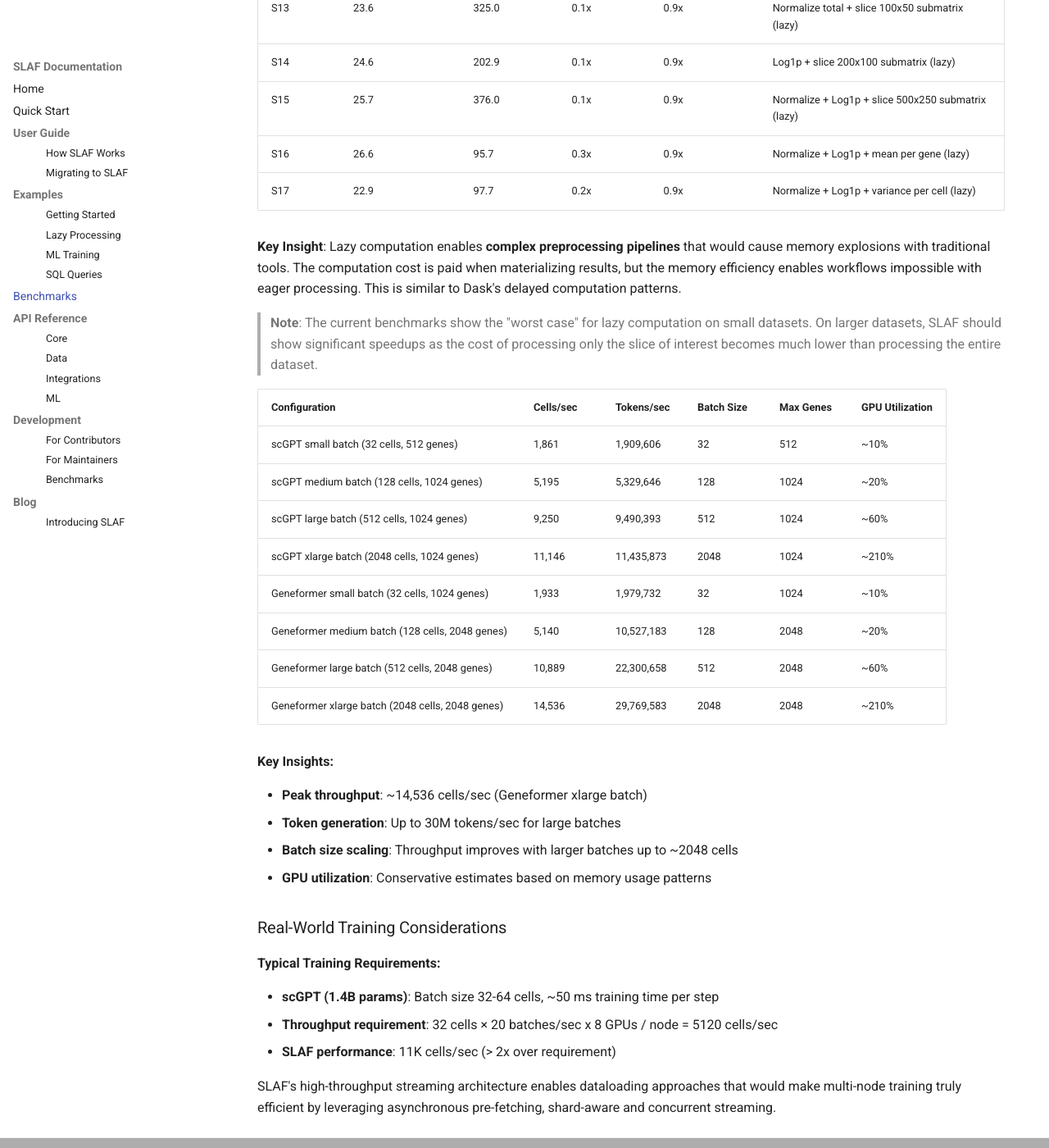
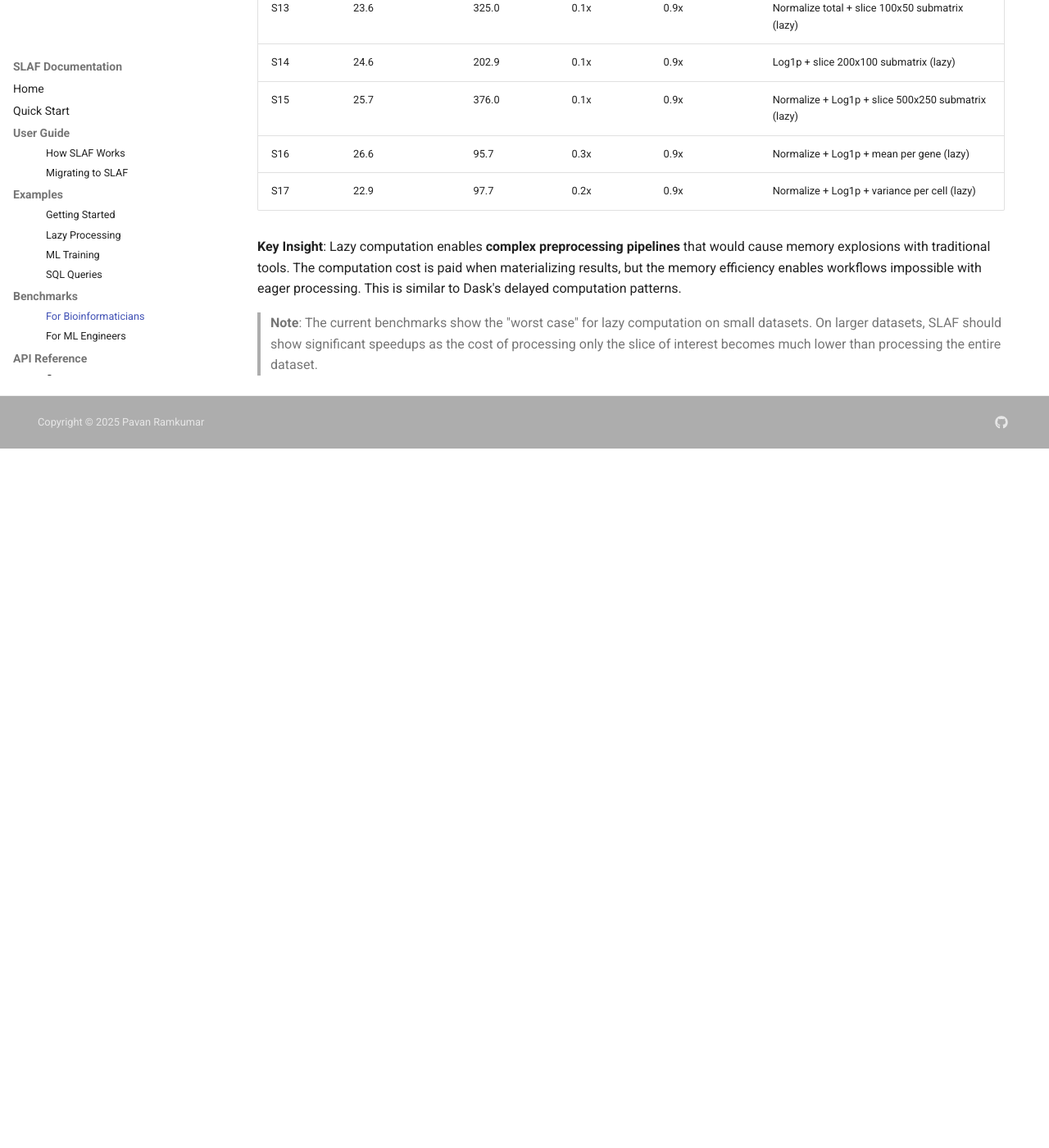
Before and after one commit to slaf-project/slaf, an MkDocs documentation site: the page built from docs/benchmarks/bioinformatics_benchmarks.md, in a window 1280 px wide and 1400 px high, scrolled down 6291 px. Shown: the whole window at 82% size. Built offline with MkDocs 1.6.1 and Material for MkDocs 9.7.7, drawn with Linux system fonts in a browser that asks for light colours; comment, search, counter and statistics services are not loaded; after the commit the page ends 6838 px from its top, so only the background shows below that; some of the changed text lies outside the part shown.

Commit message:
carve out benchmarks into bioinformatics and ml

```diff
--- a/docs/benchmarks/performance.md
+++ b/docs/benchmarks/bioinformatics_benchmarks.md
@@ -1,4 +1,4 @@
-# Performance Benchmarks
+# Bioinformatics Benchmarks
 
 SLAF delivers **capability expansion** for single-cell analysis - enabling workflows that are impractical or impossible with traditional tools due to memory constraints and performance limitations.
 
@@ -84,19 +84,18 @@ cluster_cells = slaf.filter_cells(leiden=["0", "1", "2"])
 
 ### Performance Results
 
-| Scenario                | Traditional Total (ms) | SLAF Total (ms) | Total Speedup | Memory Efficiency | Description          |
-| ----------------------- | ---------------------- | --------------- | ------------- | ----------------- | -------------------- |
-| S1       |   24.2 |    53.9 |     0.4x |     1.0x | Cells with >=500 genes |
-| S2       |   25.6 |    17.4 |     1.5x |     1.0x | Cells with <=15% mitochondrial genes |
-| S3       |   21.3 |    16.7 |     1.3x |     1.0x | Cells with low mitochondrial content |
-| S4       |   20.9 |    16.3 |     1.3x |     1.0x | Cells in clusters 0,1,2 |
-| S5       |   20.6 |    17.4 |     1.2x |     0.9x | Cells in largest cluster (0) |
-| S6       |   20.9 |    18.0 |     1.2x |     0.9x | Cells from batch_1 |
-| S7       |   21.2 |    15.3 |     1.4x |     0.9x | Cells in clusters 0,1 from batch_1 |
-| S8       |   19.8 |    15.2 |     1.3x |     0.9x | High-quality cells (>=1000 genes, <=10% mt) |
-| S9       |   21.2 |    16.0 |     1.3x |     0.9x | Cells with 800-2000 total counts |
-| S10       |   20.7 |    15.8 |     1.3x |     1.0x | Cells with 200-1500 genes |
-
+| Scenario | Traditional Total (ms) | SLAF Total (ms) | Total Speedup | Memory Efficiency | Description                                 |
+| -------- | ---------------------- | --------------- | ------------- | ----------------- | ------------------------------------------- |
+| S1       | 24.2                   | 53.9            | 0.4x          | 1.0x              | Cells with >=500 genes                      |
+| S2       | 25.6                   | 17.4            | 1.5x          | 1.0x              | Cells with <=15% mitochondrial genes        |
+| S3       | 21.3                   | 16.7            | 1.3x          | 1.0x              | Cells with low mitochondrial content        |
+| S4       | 20.9                   | 16.3            | 1.3x          | 1.0x              | Cells in clusters 0,1,2                     |
+| S5       | 20.6                   | 17.4            | 1.2x          | 0.9x              | Cells in largest cluster (0)                |
+| S6       | 20.9                   | 18.0            | 1.2x          | 0.9x              | Cells from batch_1                          |
+| S7       | 21.2                   | 15.3            | 1.4x          | 0.9x              | Cells in clusters 0,1 from batch_1          |
+| S8       | 19.8                   | 15.2            | 1.3x          | 0.9x              | High-quality cells (>=1000 genes, <=10% mt) |
+| S9       | 21.2                   | 16.0            | 1.3x          | 0.9x              | Cells with 800-2000 total counts            |
+| S10      | 20.7                   | 15.8            | 1.3x          | 1.0x              | Cells with 200-1500 genes                   |
 
 **Key Insight**: The speedup comes from **faster metadata loading** (SLAF loads only metadata vs h5ad loading everything), while memory efficiency comes from **loading only the data you need**. This is similar to using Polars/DuckDB for structured data queries instead of pandas.
 
@@ -147,16 +146,15 @@ result = slaf.get_submatrix(
 
 ### Performance Results
 
-| Scenario                 | Traditional Total (ms) | SLAF Total (ms) | Total Speedup | Memory Efficiency | Description          |
-| ------------------------ | ---------------------- | --------------- | ------------- | ----------------- | -------------------- |
-| S1       |   22.4 |    19.8 |     1.1x |     0.9x | Single cell expression |
-| S2       |   19.5 |    19.1 |     1.0x |     0.9x | Another single cell |
-| S3       |   19.5 |    18.8 |     1.0x |     0.9x | Two cells |
-| S4       |   19.5 |    19.4 |     1.0x |     0.8x | Three cells |
-| S5       |   19.5 |    201.1 |     0.1x |     0.9x | 100x50 submatrix |
-| S6       |   19.7 |    218.5 |     0.1x |     0.9x | 500x100 submatrix |
-| S7       |   22.4 |    227.7 |     0.1x |     0.7x | 500x500 submatrix |
-
+| Scenario | Traditional Total (ms) | SLAF Total (ms) | Total Speedup | Memory Efficiency | Description            |
+| -------- | ---------------------- | --------------- | ------------- | ----------------- | ---------------------- |
+| S1       | 22.4                   | 19.8            | 1.1x          | 0.9x              | Single cell expression |
+| S2       | 19.5                   | 19.1            | 1.0x          | 0.9x              | Another single cell    |
+| S3       | 19.5                   | 18.8            | 1.0x          | 0.9x              | Two cells              |
+| S4       | 19.5                   | 19.4            | 1.0x          | 0.8x              | Three cells            |
+| S5       | 19.5                   | 201.1           | 0.1x          | 0.9x              | 100x50 submatrix       |
+| S6       | 19.7                   | 218.5           | 0.1x          | 0.9x              | 500x100 submatrix      |
+| S7       | 22.4                   | 227.7           | 0.1x          | 0.7x              | 500x500 submatrix      |
 
 **Key Insight**: The primary advantage is **memory efficiency** - SLAF loads only the slice of interest rather than the entire dataset. Speed benefits depend on slice size vs dataset size. This is similar to Zarr's chunked array access patterns.
 
@@ -216,56 +214,26 @@ expression = adata.X[cell_ids, gene_ids].compute()  # LazyExpressionMatrix.compu
 
 ### Performance Results
 
-| Operation                     | Traditional Total (ms) | SLAF Total (ms) | Total Speedup | Memory Efficiency | Description          |
-| ----------------------------- | ---------------------- | --------------- | ------------- | ----------------- | -------------------- |
-| S1       |   33.4 |    179.5 |     0.2x |     1.9x | Calculate QC metrics |
-| S2       |   26.3 |    1140.0 |     0.0x |     0.2x | Filter cells (min_counts=500, min_genes=200) |
-| S3       |   28.2 |    1128.8 |     0.0x |     0.2x | Filter cells (min_counts=1000, min_genes=500) |
-| S4       |   34.1 |    1131.6 |     0.0x |     0.3x | Filter cells (max_counts=5000, max_genes=2500) |
-| S5       |   36.0 |    1121.4 |     0.0x |     0.3x | Filter genes (min_counts=10, min_cells=5) |
-| S6       |   35.9 |    1136.5 |     0.0x |     0.3x | Filter genes (min_counts=50, min_cells=10) |
-| S7       |   23.4 |    1729.8 |     0.0x |     0.3x | Normalize total (target_sum=1e4) |
-| S8       |   23.5 |    2087.3 |     0.0x |     0.3x | Normalize total (target_sum=1e6) |
-| S9       |   26.4 |    1099.2 |     0.0x |     0.1x | Log1p transformation |
-| S10       |   31.4 |    157.0 |     0.2x |     1.1x | Find highly variable genes |
-| S11       |   29.5 |    137.1 |     0.2x |     1.1x | Find top 2000 highly variable genes |
-| S12       |   39.3 |    1668.9 |     0.0x |     0.1x | QC metrics + cell filtering + gene filtering |
-| S13       |   23.6 |    325.0 |     0.1x |     0.9x | Normalize total + slice 100x50 submatrix (lazy) |
-| S14       |   24.6 |    202.9 |     0.1x |     0.9x | Log1p + slice 200x100 submatrix (lazy) |
-| S15       |   25.7 |    376.0 |     0.1x |     0.9x | Normalize + Log1p + slice 500x250 submatrix (lazy) |
-| S16       |   26.6 |    95.7 |     0.3x |     0.9x | Normalize + Log1p + mean per gene (lazy) |
-| S17       |   22.9 |    97.7 |     0.2x |     0.9x | Normalize + Log1p + variance per cell (lazy) |
-
+| Operation | Traditional Total (ms) | SLAF Total (ms) | Total Speedup | Memory Efficiency | Description                                        |
+| --------- | ---------------------- | --------------- | ------------- | ----------------- | -------------------------------------------------- |
+| S1        | 33.4                   | 179.5           | 0.2x          | 1.9x              | Calculate QC metrics                               |
+| S2        | 26.3                   | 1140.0          | 0.0x          | 0.2x              | Filter cells (min_counts=500, min_genes=200)       |
+| S3        | 28.2                   | 1128.8          | 0.0x          | 0.2x              | Filter cells (min_counts=1000, min_genes=500)      |
+| S4        | 34.1                   | 1131.6          | 0.0x          | 0.3x              | Filter cells (max_counts=5000, max_genes=2500)     |
+| S5        | 36.0                   | 1121.4          | 0.0x          | 0.3x              | Filter genes (min_counts=10, min_cells=5)          |
+| S6        | 35.9                   | 1136.5          | 0.0x          | 0.3x              | Filter genes (min_counts=50, min_cells=10)         |
+| S7        | 23.4                   | 1729.8          | 0.0x          | 0.3x              | Normalize total (target_sum=1e4)                   |
+| S8        | 23.5                   | 2087.3          | 0.0x          | 0.3x              | Normalize total (target_sum=1e6)                   |
+| S9        | 26.4                   | 1099.2          | 0.0x          | 0.1x              | Log1p transformation                               |
+| S10       | 31.4                   | 157.0           | 0.2x          | 1.1x              | Find highly variable genes                         |
+| S11       | 29.5                   | 137.1           | 0.2x          | 1.1x              | Find top 2000 highly variable genes                |
+| S12       | 39.3                   | 1668.9          | 0.0x          | 0.1x              | QC metrics + cell filtering + gene filtering       |
+| S13       | 23.6                   | 325.0           | 0.1x          | 0.9x              | Normalize total + slice 100x50 submatrix (lazy)    |
+| S14       | 24.6                   | 202.9           | 0.1x          | 0.9x              | Log1p + slice 200x100 submatrix (lazy)             |
+| S15       | 25.7                   | 376.0           | 0.1x          | 0.9x              | Normalize + Log1p + slice 500x250 submatrix (lazy) |
+| S16       | 26.6                   | 95.7            | 0.3x          | 0.9x              | Normalize + Log1p + mean per gene (lazy)           |
+| S17       | 22.9                   | 97.7            | 0.2x          | 0.9x              | Normalize + Log1p + variance per cell (lazy)       |
 
 **Key Insight**: Lazy computation enables **complex preprocessing pipelines** that would cause memory explosions with traditional tools. The computation cost is paid when materializing results, but the memory efficiency enables workflows impossible with eager processing. This is similar to Dask's delayed computation patterns.
 
 > **Note**: The current benchmarks show the "worst case" for lazy computation on small datasets. On larger datasets, SLAF should show significant speedups as the cost of processing only the slice of interest becomes much lower than processing the entire dataset.
-
-| Configuration                  | Cells/sec | Tokens/sec | Batch Size | Max Genes | GPU Utilization |
-| ------------------------------ | --------- | ---------- | ---------- | --------- | --------------- |
-| scGPT small batch (32 cells, 512 genes)            |    1,861 |  1,909,606 |         32 |        512 | ~10% |
-| scGPT medium batch (128 cells, 1024 genes)         |    5,195 |  5,329,646 |        128 |       1024 | ~20% |
-| scGPT large batch (512 cells, 1024 genes)          |    9,250 |  9,490,393 |        512 |       1024 | ~60% |
-| scGPT xlarge batch (2048 cells, 1024 genes)        |   11,146 | 11,435,873 |       2048 |       1024 | ~210% |
-| Geneformer small batch (32 cells, 1024 genes)      |    1,933 |  1,979,732 |         32 |       1024 | ~10% |
-| Geneformer medium batch (128 cells, 2048 genes)    |    5,140 | 10,527,183 |        128 |       2048 | ~20% |
-| Geneformer large batch (512 cells, 2048 genes)     |   10,889 | 22,300,658 |        512 |       2048 | ~60% |
-| Geneformer xlarge batch (2048 cells, 2048 genes)   |   14,536 | 29,769,583 |       2048 |       2048 | ~210% |
-
-
-**Key Insights:**
-
-- **Peak throughput**: ~14,536 cells/sec (Geneformer xlarge batch)
-- **Token generation**: Up to 30M tokens/sec for large batches
-- **Batch size scaling**: Throughput improves with larger batches up to ~2048 cells
-- **GPU utilization**: Conservative estimates based on memory usage patterns
-
-### Real-World Training Considerations
-
-**Typical Training Requirements:**
-
-- **scGPT (1.4B params)**: Batch size 32-64 cells, ~50 ms training time per step
-- **Throughput requirement**: 32 cells × 20 batches/sec x 8 GPUs / node = 5120 cells/sec
-- **SLAF performance**: 11K cells/sec (> 2x over requirement)
-
-SLAF's high-throughput streaming architecture enables dataloading approaches that would make multi-node training truly efficient by leveraging asynchronous pre-fetching, shard-aware and concurrent streaming.
--- a/mkdocs.yml
+++ b/mkdocs.yml
@@ -162,7 +162,9 @@ nav:
       - Lazy Processing: examples/lazy-processing.md
       - ML Training: examples/ml-training.md
       - SQL Queries: examples/sql-queries.md
-  - Benchmarks: benchmarks/performance.md
+  - Benchmarks:
+      - For Bioinformaticians: benchmarks/bioinformatics_benchmarks.md
+      - For ML Engineers: benchmarks/ml_benchmarks.md
   - API Reference:
       - Core: api/core.md
       - Data: api/data.md
```
Also changed, not shown: docs/benchmarks/ml_benchmarks.md (added, +202 -0 lines), docs/development/benchmarks.md (+14 -5 lines), 2 other files.
